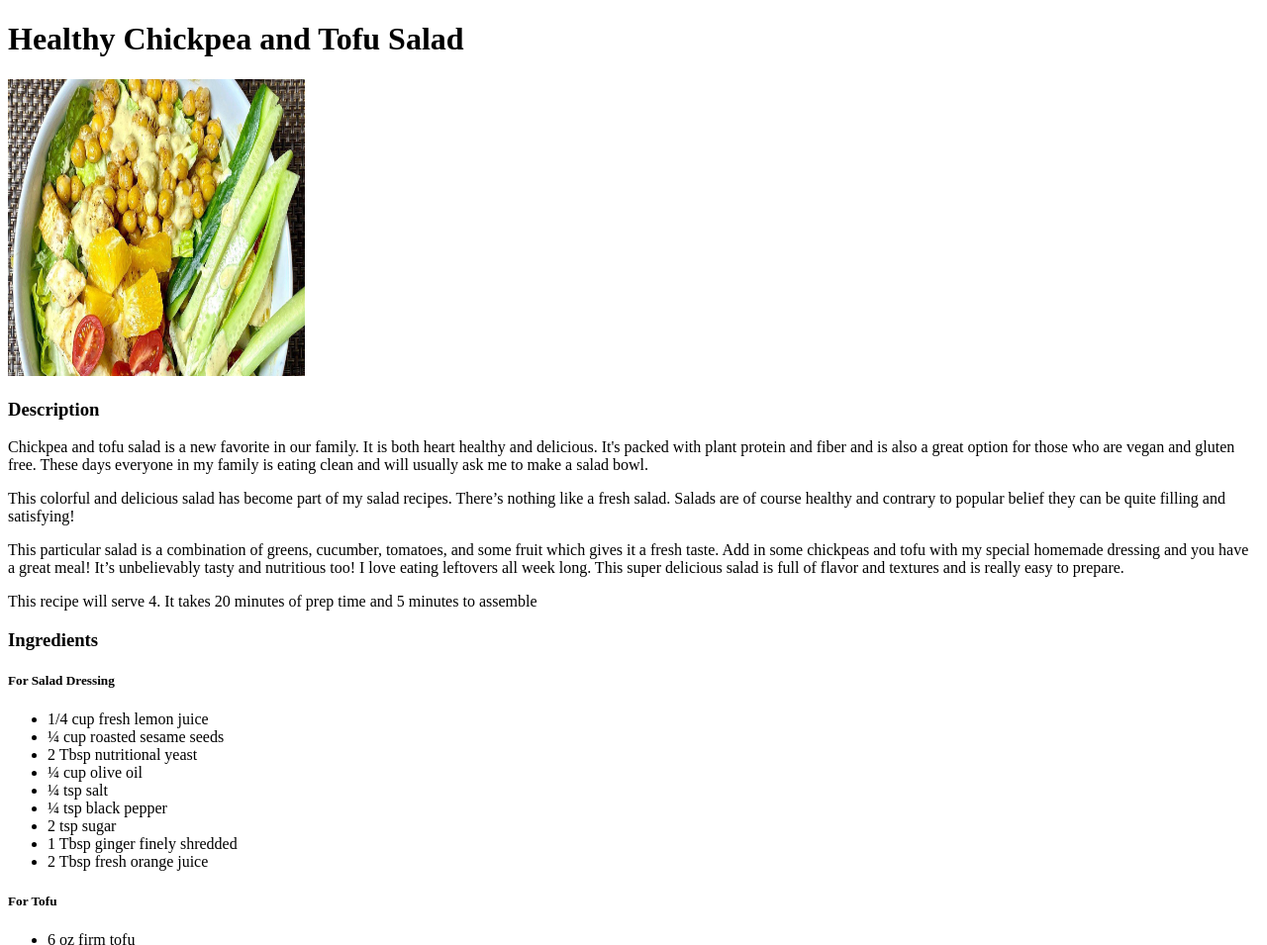
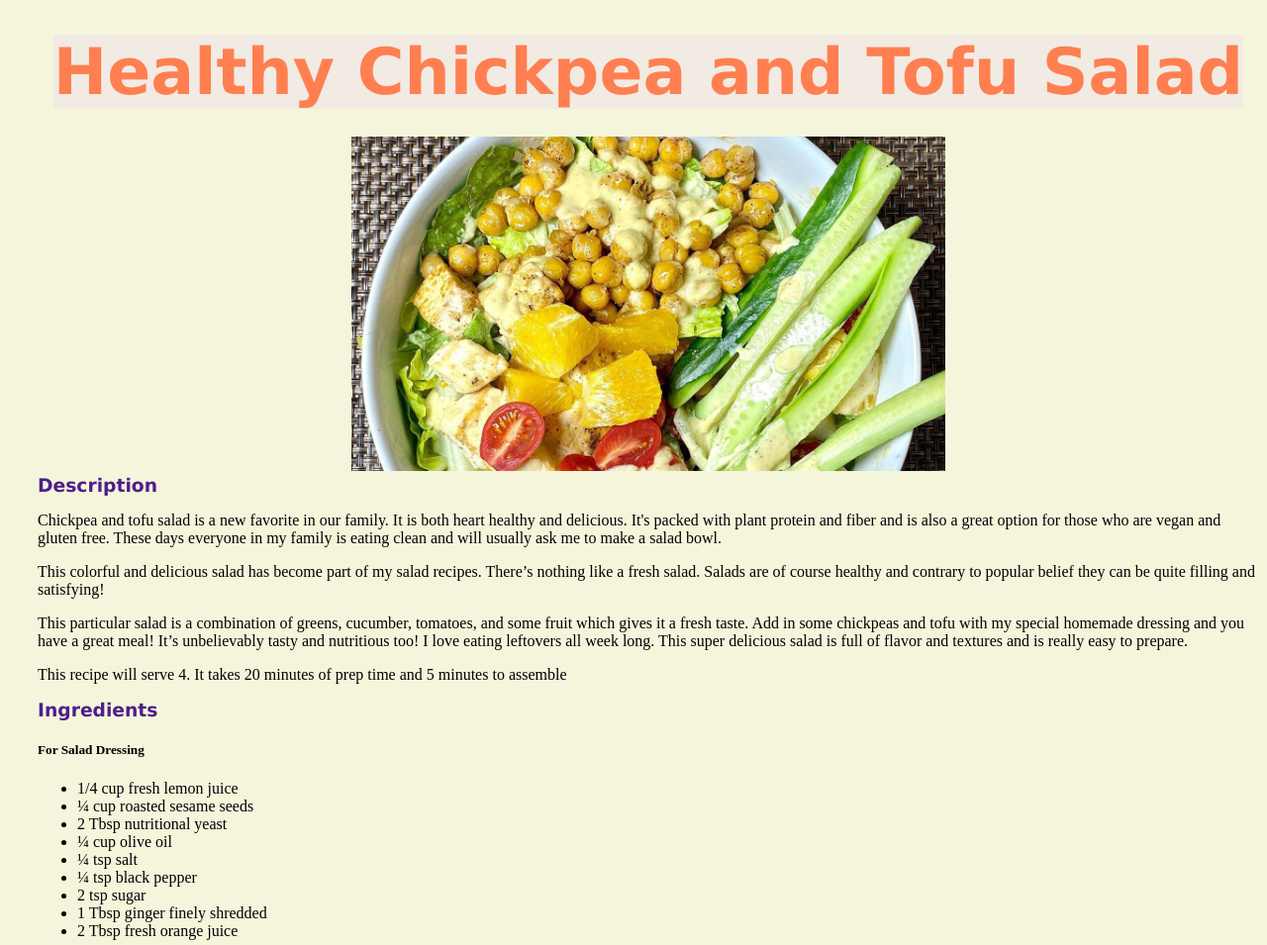
Before and after one commit to guru0708/odin-recipes, a plain HTML site: page recipes/chickpea_tofu_salad.html in a window 1280 px wide. Shown: the top 955 px of the page at 99% size. Drawn offline with Linux system fonts and the light colour scheme.

Commit message:
Add some initial style to chickpea salad recipe page

```diff
--- a/recipes/chickpea_tofu_salad.html
+++ b/recipes/chickpea_tofu_salad.html
@@ -3,11 +3,17 @@
 <head>
     <meta charset="UTF-8">
     <meta name="viewport" content="width=device-width, initial-scale=1.0">
+    <link rel="stylesheet" href="../stylesheets/styles.css">
     <title>Healthy Chickpea and Tofu Salad</title>
 </head>
-<body>
-    <h1>Healthy Chickpea and Tofu Salad</h1>
+<body class="recipe-body">
+    <div class="center">
+    <h1 class="page-title">Healthy Chickpea and Tofu Salad</h1>
+    </div>
+    <div class="center">
     <img src="../images/healthy_chickpea_and_tofu_salad.jpg" height="300" width="300">
+    </div>
+
 
     <h3>Description</h3>
     <p>Chickpea and tofu salad is a new favorite in our family. It is both heart healthy and delicious.
--- a/stylesheets/styles.css
+++ b/stylesheets/styles.css
@@ -1,5 +1,6 @@
 body {
     background-color: beige;
+    padding-left: 30px;
 }
 
 .center {
@@ -14,6 +15,7 @@ h1.page-title {
     font-size: 65px;
     font-weight: 700;
     display: inline;
+    line-height: 2;
 }
 
 li.recipe-list-item {
@@ -36,3 +38,17 @@ li.recipe-list-item.even {
 a {
     color: inherit;
 }
+
+img {
+    text-align: center;
+    line-height: 2;
+    height: auto;
+    width: 600px;
+}
+
+h3 {
+    font-family: Verdana, Tahoma, sans-serif;
+    font-weight: 700;
+    display: inline;
+    color:rgb(77, 31, 138);
+}
```
Also changed, not shown: index.html (+1 -1 lines).
